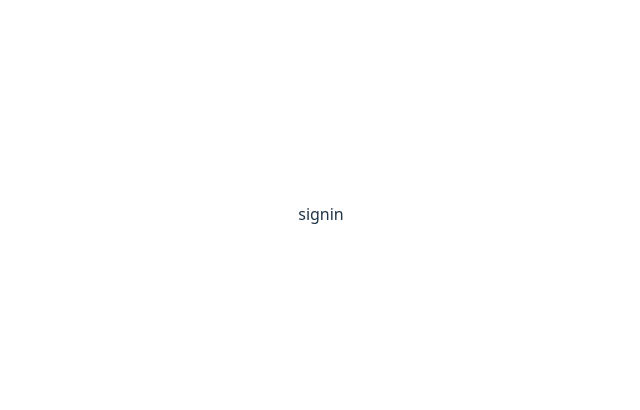
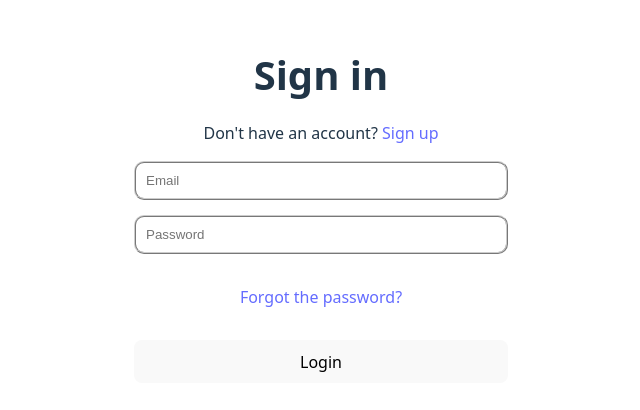
Before and after one commit to rieznikk/wishlist, a Vue app in the folder client/: page /auth/signin in a window 1280 px wide. Shown: the part 186-596 px from the top of the page, without its empty margins (319-959 px from the left). Built offline with nearby package versions, Linux system fonts and the light colour scheme.

Commit message:
feat(SigninForm): connect supabase

```diff
--- a/client/src/components/auth/SigninForm.vue
+++ b/client/src/components/auth/SigninForm.vue
@@ -1,4 +1,108 @@
-<template>signin</template>
+<template>
+  <h2 class="h1">Sign in</h2>
+  <p>Don't have an account? <router-link to="/auth/signup">Sign up</router-link></p>
+
+  <form @submit.prevent="handleSignin" class="auth-form">
+    <div class="auth-form__input-wrapper">
+      <input v-model="email" type="text" placeholder="Email" autocomplete="email" class="auth-form__input" />
+      <span v-if="errors.email" class="auth-form__error">{{ errors.email }}</span>
+    </div>
+
+    <div class="auth-form__input-wrapper">
+      <input v-model="password" type="password" placeholder="Password" autocomplete="new-password" class="auth-form__input" />
+      <span v-if="errors.password" class="auth-form__error">{{ errors.password }}</span>
+    </div>
+
+    <p class="auth-form-link"><router-link to="reset">Forgot the password?</router-link></p>
+
+    <button type="submit">Login</button>
+  </form>
+
+  <Toast v-if="toastMessage" :type="toastType" :message="toastMessage" :duration="5000" @close="onToastClose" />
+</template>
 
 <script setup lang="ts">
+  import { ref, watch } from 'vue';
+  import * as yup from 'yup';
+  import { useRouter } from 'vue-router';
+  import { login } from '../../composables/useAuth';
+  import Toast from '../ui/Toast.vue';
+
+  const router = useRouter();
+  const email = ref('');
+  const password = ref('');
+  const errors = ref<{ email?: string; password?: string }>({});
+  const toastQueue = ref<{ message: string; type: string }[]>([]);
+  const toastMessage = ref<string | null>(null);
+  const toastType = ref('error');
+
+  const schema = yup.object({
+    email: yup.string().email('Invalid email').required('Email is required'),
+    password: yup.string().required('Password is required'),
+  });
+
+  const validateForm = async () => {
+    errors.value = {};
+
+    try {
+      await schema.validate({ email: email.value, password: password.value }, { abortEarly: false });
+    } catch (error: unknown) {
+      if (error instanceof yup.ValidationError) {
+        error.inner.forEach((validationError) => {
+          const path = validationError.path as keyof typeof errors.value;
+          errors.value[path] = validationError.message;
+        });
+      }
+    }
+  };
+
+  const handleSignin = async () => {
+    try {
+      await validateForm();
+    } catch (error: unknown) {
+      console.error('❌[handle-signup] - Validation failed:', error);
+      return;
+    }
+
+    try {
+      const result = await login(email.value, password.value);
+      console.log('🚔🚨result --->', result);
+
+      if (result.session) router.push({ name: 'Home' });
+    } catch (error: unknown) {
+      console.error('❌[handle-signin] - Failed to signin user:', error);
+      addToast('Unexpected error occured, please try again later.', 'error');
+      return;
+    }
+  }
+
+  const showNextToast = () => {
+    if (toastQueue.value.length > 0) {
+      const next = toastQueue.value.shift()!;
+      toastMessage.value = next.message;
+      toastType.value = next.type;
+    } else {
+      toastMessage.value = null;
+    }
+  };
+
+  const addToast = (message: string, type = 'error') => {
+    toastQueue.value.push({ message, type });
+    if (!toastMessage.value) {
+      showNextToast();
+    }
+  };
+
+  const onToastClose = () => {
+    toastMessage.value = null;
+    showNextToast();
+  };
+
+  watch(email, () => {
+    errors.value.email = undefined;
+  });
+
+  watch(password, () => {
+    errors.value.password = undefined;
+  });
 </script>
```
